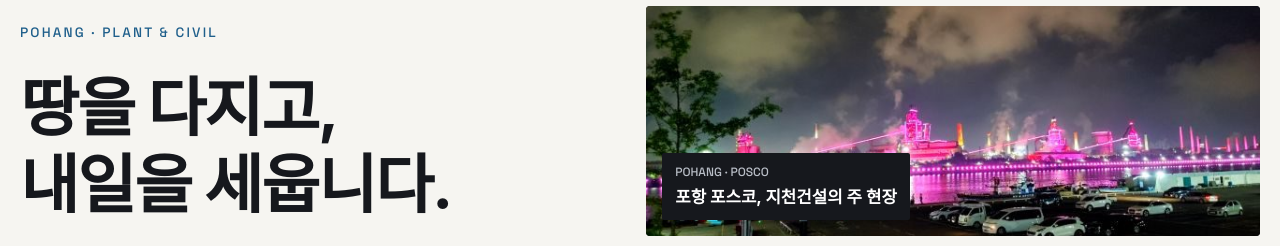
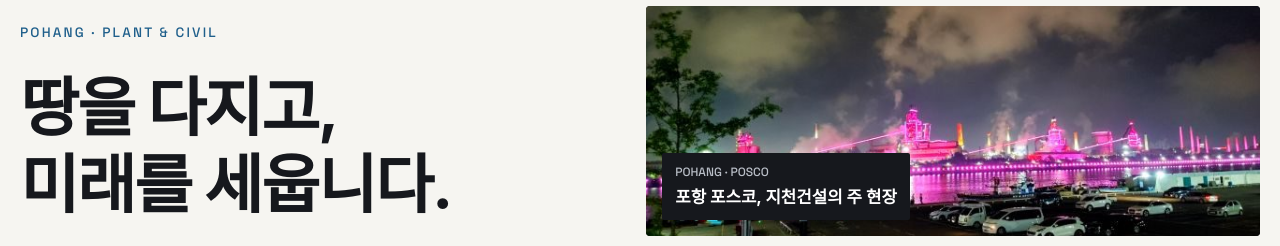
Before and after one commit to younggee72/my-blog, a plain HTML site: page apps/company-portal/index.html in a window 1280 px wide. Shown: the part 143-389 px from the top of the page. Drawn offline with Linux system fonts and the light colour scheme; a web font is replaced by a local one.

Commit message:
지천포탈: 메인 문구 '내일을' → '미래를 세웁니다'로 수정
Co-Authored-By: Claude Opus 5.5 <noreply@anthropic.com>
Claude-Session: https://claude.ai/code/session_012f6xJPRHVMg8kCGaoiBpw9

```diff
--- a/apps/company-portal/index.html
+++ b/apps/company-portal/index.html
@@ -33,7 +33,7 @@
       <div class="landing-hero-inner">
         <div class="landing-hero-copy">
           <span class="landing-hero-eyebrow">POHANG · PLANT &amp; CIVIL</span>
-          <h1 id="landing-hero-title" class="landing-hero-title">땅을 다지고,<br>내일을 세웁니다.</h1>
+          <h1 id="landing-hero-title" class="landing-hero-title">땅을 다지고,<br>미래를 세웁니다.</h1>
           <p class="landing-hero-desc">주식회사 지천건설은 포스코 내 기계기초·공장기초 등 플랜트 공사를 전문으로 해왔습니다. 이 현장 경험을 바탕으로 관급 토목공사까지 수행하며, 자사 포크레인을 직영 투입해 책임 시공합니다.</p>
           <div class="landing-hero-licenses">
             <span class="landing-hero-label">보유 면허</span>
```
